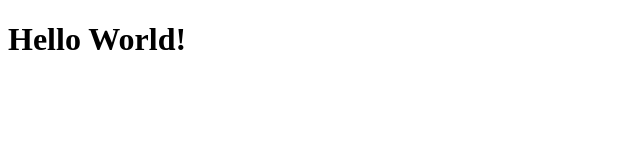
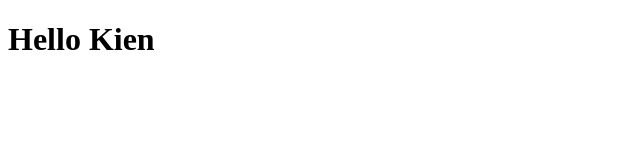
Before and after one commit to Trung0401Kien/2011068671_NguyenDoTrungKien, a plain HTML site: page index.html in a window 1280 px wide. Shown: the full height of the page, 0-640 px from the left. Drawn offline with Linux system fonts and the light colour scheme.

Commit message:
update index

```diff
--- a/index.html
+++ b/index.html
@@ -6,6 +6,6 @@
     <title>Document</title>
 </head>
 <body>
-    <h1>Hello World!</h1>
+    <h1>Hello Kien</h1>
 </body>
 </html>
```
